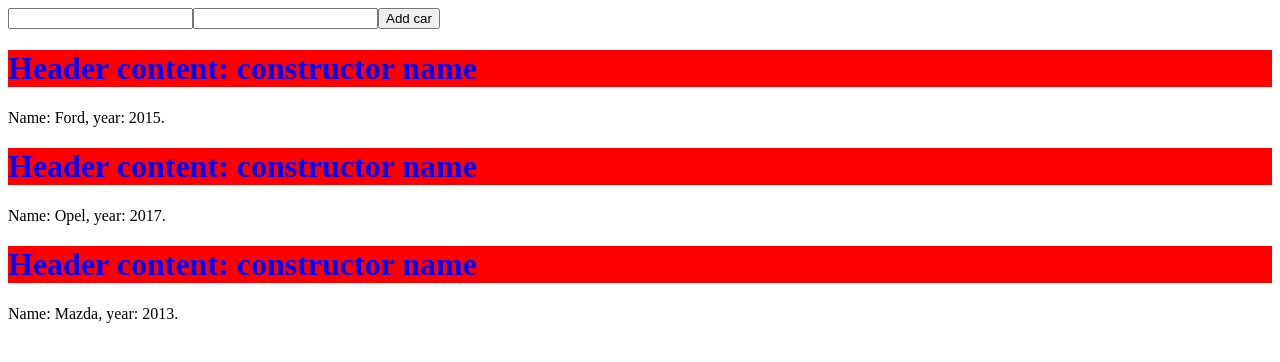
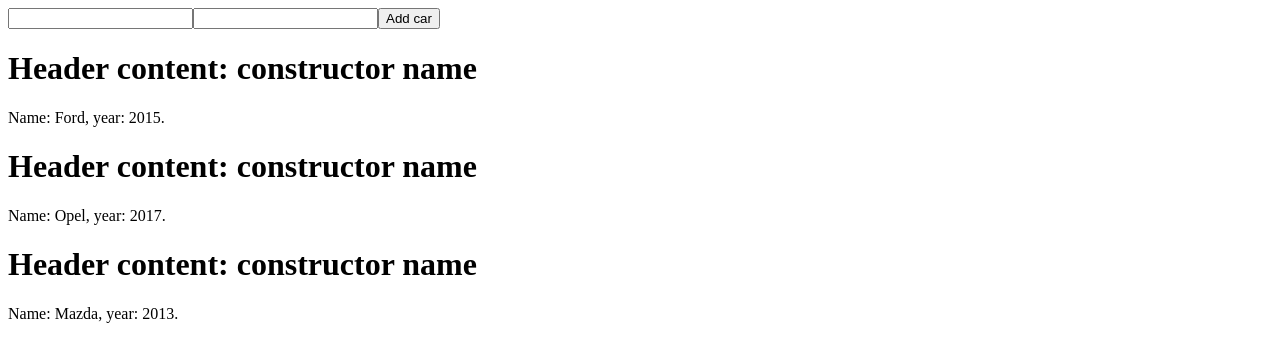
Before and after one commit to CoolRuslanCool/angularApp, an Angular app: page / in a window 1280 px wide. Shown: the top 362 px of the page. Built offline with nearby package versions, Linux system fonts and the light colour scheme.

Commit message:
add HostListener & HostBinding into directive

```diff
--- a/src/app/cars/cars.component.ts
+++ b/src/app/cars/cars.component.ts
@@ -23,7 +23,6 @@
   }
 
   get() {
-    console.log('log before get name: ' + this.name);
     return this.name;
   }
   addCar(car) {
--- a/src/app/directives/text-color.directive.ts
+++ b/src/app/directives/text-color.directive.ts
@@ -1,20 +1,33 @@
-import {Directive, ElementRef, OnInit, Renderer2} from '@angular/core';
+import {Directive, ElementRef, OnInit, Renderer2, HostBinding, HostListener} from '@angular/core';
 
 @Directive({
   selector: '[appTextColor]'
 })
 export class TextColorDirective implements OnInit {
 
+  @HostBinding('style.color')
+  private color: string;
+
   constructor(private element: ElementRef, private renderer: Renderer2) {}
 
   ngOnInit(): void {
-    const nativeElement = this.element.nativeElement;
-    this.renderer.setStyle(nativeElement, 'color', 'blue');
-    this.renderer.setStyle(nativeElement, 'backgroundColor', 'red');
+    // const nativeElement = this.element.nativeElement;
+    // this.renderer.setStyle(nativeElement, 'color', 'blue');
+    // this.renderer.setStyle(nativeElement, 'backgroundColor', 'red');
     // const style = this.element.nativeElement.style;
     // style.color = 'red';
     // style.backgroundColor = 'darkcyan';
   }
 
+  @HostListener('mouseenter', ['$event'])
+  colorChange(event: Event) {
+    this.color = 'red';
+  }
+
+  @HostListener('mouseleave', ['$event'])
+  colorReset(event: Event) {
+    this.color = 'black';
+  }
+
 
 }
```
